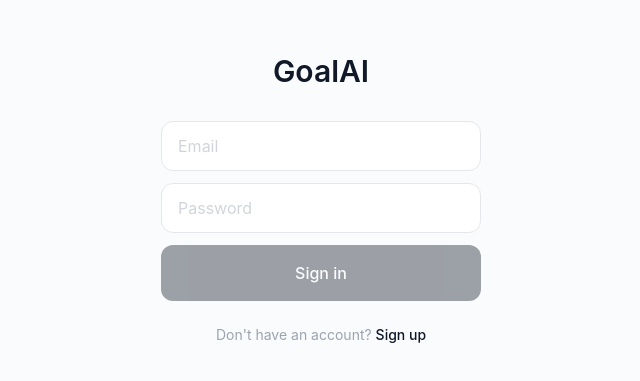
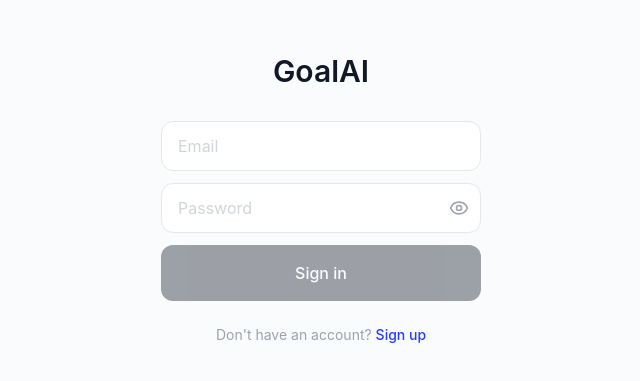
Before and after one commit to 0766243478/goalai, a Next.js app in the folder goalai-main/: page /login in a window 1280 px wide. Shown: the part 201-582 px from the top of the page, without its empty margins (319-959 px from the left). Built offline with nearby package versions, Linux system fonts and the light colour scheme; no server answers.

Commit message:
feat: password visibility toggle with Eye/EyeOff icons, brand color #233dff, add lucide-react

```diff
--- a/goalai-main/package.json
+++ b/goalai-main/package.json
@@ -18,6 +18,7 @@
     "date-fns": "^3.6.0",
     "drizzle-zod": "^0.8.3",
     "framer-motion": "^12.34.3",
+    "lucide-react": "^0.468.0",
     "next": "15.0.8",
     "p-limit": "^7.3.0",
     "p-retry": "^7.1.1",
--- a/goalai-main/src/components/auth/LoginForm.tsx
+++ b/goalai-main/src/components/auth/LoginForm.tsx
@@ -2,12 +2,14 @@
 
 import { useState } from "react";
 import { useRouter } from "next/navigation";
+import { Eye, EyeOff } from "lucide-react";
 import { createSupabaseBrowserClient } from "@/lib/supabase/client";
 
 export default function LoginForm() {
   const router = useRouter();
   const [email, setEmail] = useState("");
   const [password, setPassword] = useState("");
+  const [showPassword, setShowPassword] = useState(false);
   const [busy, setBusy] = useState(false);
   const [error, setError] = useState<string | null>(null);
 
@@ -45,6 +47,8 @@ export default function LoginForm() {
     }
   };
 
+  const inputClass = "w-full border border-gray-200 rounded-xl px-4 py-3 text-gray-900 placeholder-gray-300 focus:outline-none focus:ring-2 focus:ring-[#233dff] focus:border-transparent";
+
   return (
     <div className="min-h-screen flex flex-col items-center justify-center bg-relief-bg p-6">
       <div className="mb-8 flex justify-center">
@@ -58,17 +62,28 @@ export default function LoginForm() {
             value={email}
             onChange={(e) => setEmail(e.target.value)}
             placeholder="Email"
-            className="w-full border border-gray-200 rounded-xl px-4 py-3 text-gray-900 placeholder-gray-300 focus:outline-none focus:ring-2 focus:ring-deep-blue focus:border-transparent"
+            className={inputClass}
             autoComplete="email"
           />
+          <div className="relative">
             <input
-            type="password"
+              type={showPassword ? "text" : "password"}
               value={password}
               onChange={(e) => setPassword(e.target.value)}
               placeholder="Password"
-            className="w-full border border-gray-200 rounded-xl px-4 py-3 text-gray-900 placeholder-gray-300 focus:outline-none focus:ring-2 focus:ring-deep-blue focus:border-transparent"
+              className={`${inputClass} pr-12`}
               autoComplete="current-password"
             />
+            <button
+              type="button"
+              onClick={() => setShowPassword(!showPassword)}
+              className="absolute right-3 top-1/2 -translate-y-1/2 text-gray-400 hover:text-[#233dff] transition-colors"
+              tabIndex={-1}
+              aria-label={showPassword ? "Hide password" : "Show password"}
+            >
+              {showPassword ? <EyeOff size={20} /> : <Eye size={20} />}
+            </button>
+          </div>
           {error && <p className="text-red-500 text-xs text-center">{error}</p>}
           <button
             onClick={handleSignIn}
@@ -81,7 +96,7 @@ export default function LoginForm() {
 
         <p className="mt-6 text-center text-sm text-gray-400">
           Don&apos;t have an account?{" "}
-          <a href="/register" className="text-gray-900 font-medium hover:underline">
+          <a href="/register" className="text-[#233dff] font-medium hover:underline">
             Sign up
           </a>
         </p>
--- a/goalai-main/src/components/auth/RegisterForm.tsx
+++ b/goalai-main/src/components/auth/RegisterForm.tsx
@@ -2,11 +2,13 @@
 
 import { useState } from "react";
 import { useRouter } from "next/navigation";
+import { Eye, EyeOff } from "lucide-react";
 
 export default function RegisterForm() {
   const router = useRouter();
   const [email, setEmail] = useState("");
   const [password, setPassword] = useState("");
+  const [showPassword, setShowPassword] = useState(false);
   const [busy, setBusy] = useState(false);
   const [error, setError] = useState<string | null>(null);
 
@@ -39,6 +41,8 @@ export default function RegisterForm() {
     }
   };
 
+  const inputClass = "w-full border border-gray-200 rounded-xl px-4 py-3 text-gray-900 placeholder-gray-300 focus:outline-none focus:ring-2 focus:ring-[#233dff] focus:border-transparent";
+
   return (
     <div className="min-h-screen flex flex-col items-center justify-center bg-relief-bg p-6">
       <div className="mb-8 flex justify-center">
@@ -52,17 +56,28 @@ export default function RegisterForm() {
             value={email}
             onChange={(e) => setEmail(e.target.value)}
             placeholder="Email"
-            className="w-full border border-gray-200 rounded-xl px-4 py-3 text-gray-900 placeholder-gray-300 focus:outline-none focus:ring-2 focus:ring-deep-blue focus:border-transparent"
+            className={inputClass}
             autoComplete="email"
           />
+          <div className="relative">
             <input
-            type="password"
+              type={showPassword ? "text" : "password"}
               value={password}
               onChange={(e) => setPassword(e.target.value)}
               placeholder="Password (min 6 characters)"
-            className="w-full border border-gray-200 rounded-xl px-4 py-3 text-gray-900 placeholder-gray-300 focus:outline-none focus:ring-2 focus:ring-deep-blue focus:border-transparent"
+              className={`${inputClass} pr-12`}
               autoComplete="new-password"
             />
+            <button
+              type="button"
+              onClick={() => setShowPassword(!showPassword)}
+              className="absolute right-3 top-1/2 -translate-y-1/2 text-gray-400 hover:text-[#233dff] transition-colors"
+              tabIndex={-1}
+              aria-label={showPassword ? "Hide password" : "Show password"}
+            >
+              {showPassword ? <EyeOff size={20} /> : <Eye size={20} />}
+            </button>
+          </div>
           {error && <p className="text-red-500 text-xs text-center">{error}</p>}
           <button
             onClick={handleSignUp}
@@ -75,7 +90,7 @@ export default function RegisterForm() {
 
         <p className="mt-6 text-center text-sm text-gray-400">
           Already have an account?{" "}
-          <a href="/login" className="text-gray-900 font-medium hover:underline">
+          <a href="/login" className="text-[#233dff] font-medium hover:underline">
             Sign in
           </a>
         </p>
--- a/goalai-main/tailwind.config.ts
+++ b/goalai-main/tailwind.config.ts
@@ -9,6 +9,7 @@ const config: Config = {
   theme: {
     extend: {
       colors: {
+        'brand-blue': '#233dff',
         'deep-blue': '#1e40af',
         'soft-purple': '#7c6bae',
         'light-blue': '#5b9bd5',
```
Lines whose indentation alone changed are shown as unchanged.
